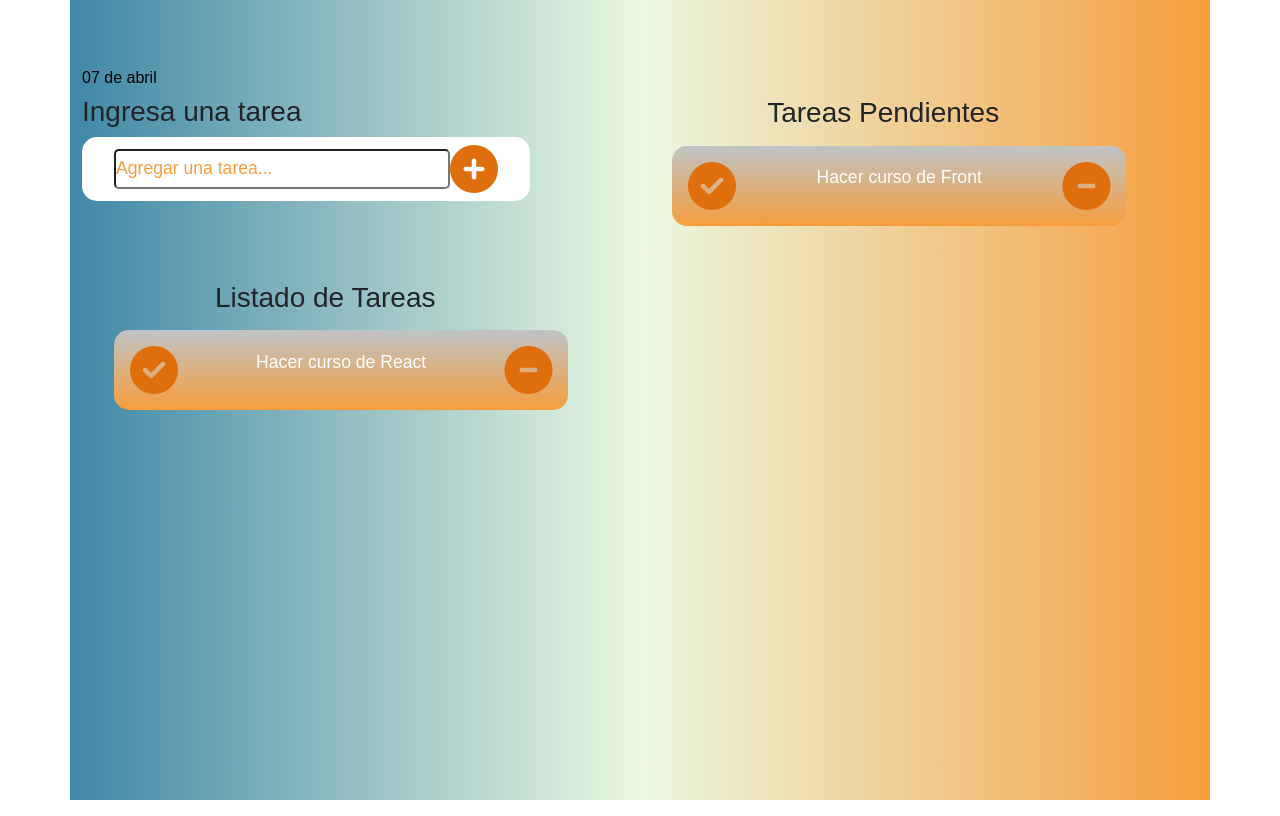
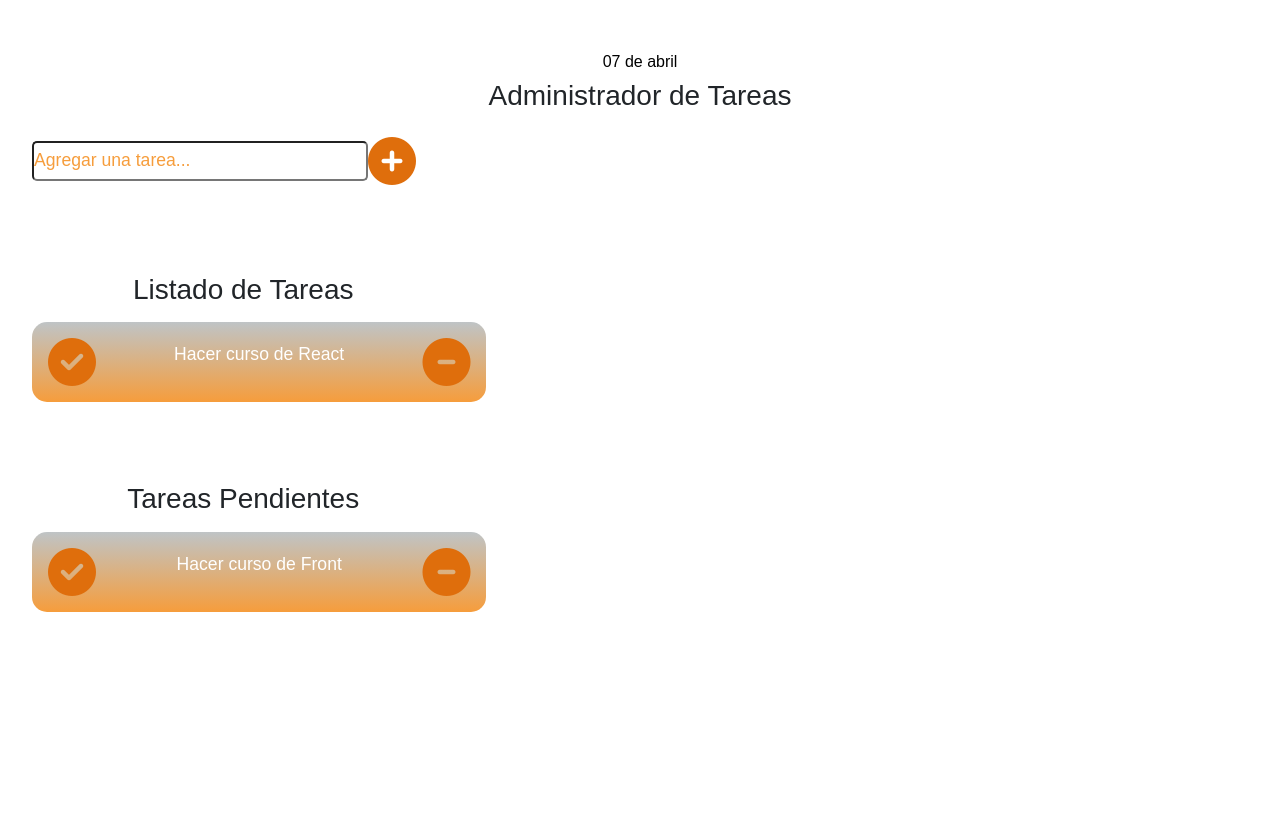
Before and after one commit to crz29/app__tareas, a plain HTML site: page index.html in a window 1280 px wide. Drawn offline with nearby package versions, Linux system fonts and the light colour scheme.

Commit message:
Cambios en el html y css

```diff
--- a/index.html
+++ b/index.html
@@ -11,13 +11,12 @@
     <link href="https://cdn.jsdelivr.net/npm/bootstrap@5.3.0-alpha3/dist/css/bootstrap.min.css" rel="stylesheet" integrity="sha384-KK94CHFLLe+nY2dmCWGMq91rCGa5gtU4mk92HdvYe+M/SXH301p5ILy+dN9+nJOZ" crossorigin="anonymous">
 </head>
 <body>
-    <main class="container">
+        <div class="fecha-titulo">
+            <div id="fecha">07 de abril</div>
+            <h3 class="tareas-titulo">Administrador de Tareas</h3>
+        </div>
+
         <div class="container1">
-            <div class="titulo">
-                <div id="fecha">07 de abril</div>
-                <h3 class="tareas-titulo">Ingresa una tarea</h3>
-            </div>
-
             <div class="agregar-tarea">
                 <input  id="input" type="text" placeholder="Agregar una tarea...">
                 <i id="enter" class="fas fa-plus-circle"></i>
@@ -65,9 +64,6 @@
         </div>
 
 
-    </main>
-
-
     <script src="/app.js"></script>
 </body>
 </html>
--- a/styles.css
+++ b/styles.css
@@ -3,22 +3,19 @@
     padding: 0;
     font-family: 'Dosis', sans-serif;
     font-size: 16px;
-    box-sizing: content-box;
-  }
 
-  main {
-    background: linear-gradient(0.25turn, #3f87a6, #ebf8e1, #f69d3c);
-    width: 100vw;
-    height: 100vh;
-    display: flex;
-
-
-  }
+   }
+   .fecha-titulo{
+    text-align: center;
+    font-size: 2rem;
+    font-family: fantasy;
+   }
   .container1{
    margin-top: 1rem;
    width: 100%;
    height: 100%;
    justify-content: center;
+   flex-direction: column;
 
   }
   .container2{
@@ -88,8 +85,10 @@
     width: 100%;
     text-align: left;
   }
-
-  .section-tarea  li{
+  ul{
+    padding: 0;
+  }
+  li{
     display: flex;
     background: linear-gradient(to bottom, #bfc4c6, #f69d3c);
     align-items: center;
```
